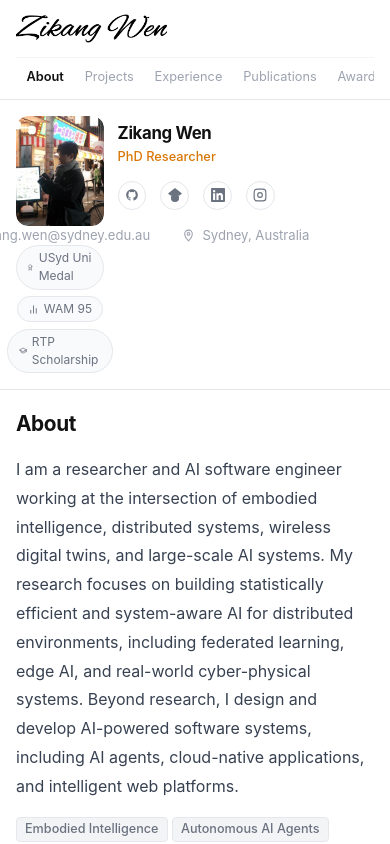
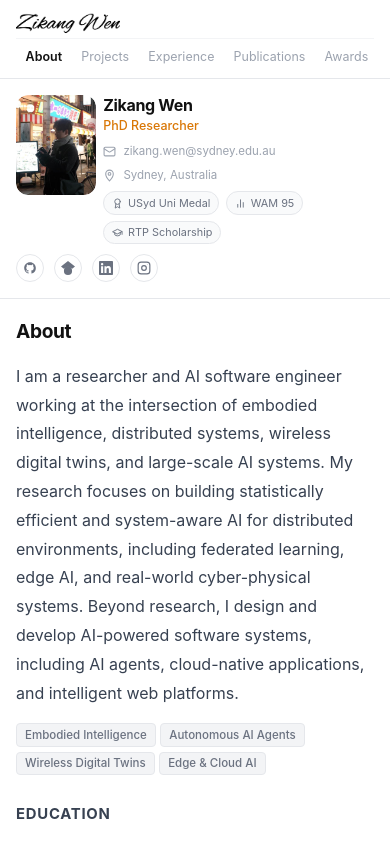
Before and after one commit to Ukrole/vite-react-template, a React (Vite) app: page / in a window 390 px wide. Shown: the top 844 px of the page. Built offline with nearby package versions, Linux system fonts and the light colour scheme.

Commit message:
version7.6

```diff
--- a/src/react-app/index.css
+++ b/src/react-app/index.css
@@ -600,7 +600,7 @@ a { text-decoration: none; color: inherit; }
 ══════════════════════════════════════════════════════════════════════════════ */
 @media (max-width: 640px) {
 
-  /* Allow page to scroll naturally */
+  /* ── Base: natural scroll ── */
   html {
     font-size: clamp(13px, 4.2vw, 16px);
     overflow: auto;
@@ -622,43 +622,29 @@ a { text-decoration: none; color: inherit; }
     overflow: visible;
   }
 
-  /* ── Navbar: brand row + scrollable tabs row ── */
+  /* ── Navbar ── */
   .card-nav {
     height: auto;
     flex-direction: column;
     align-items: stretch;
-    padding: 0.55rem 1rem 0;
+    padding: 0.6rem 1rem 0;
     gap: 0;
   }
-  .nav-brand {
-    font-size: 1rem;
-    text-align: left;
-    padding-bottom: 0.4rem;
-  }
+  .nav-signature { height: 1.8rem; }
   .nav-pills {
     overflow-x: auto;
     -webkit-overflow-scrolling: touch;
     scrollbar-width: none;
     background: transparent;
-    border-radius: 0;
-    padding: 0 0 0.5rem;
+    padding: 0.35rem 0 0.5rem;
     gap: 0;
     border-top: 1px solid #f3f4f6;
-    padding-top: 0.35rem;
   }
   .nav-pills::-webkit-scrollbar { display: none; }
   .nav-pill {
-    font-size: 0.8rem;
-    padding: 0.25rem 0.65rem;
+    font-size: 0.78rem;
+    padding: 0.2rem 0.6rem;
     white-space: nowrap;
-    background: transparent;
-    border-radius: 0;
-  }
-  .nav-pill.active {
-    background: transparent;
-    color: #111;
-    font-weight: 600;
-    box-shadow: none;
   }
 
   /* ── Body: stack vertically ── */
@@ -667,64 +653,78 @@ a { text-decoration: none; color: inherit; }
     overflow: visible;
   }
 
-  /* ── Sidebar: compact grid — photo left, info+social right ── */
+  /* ── Sidebar: photo left, info right ── */
   .sidebar {
     width: 100%;
     border-right: none;
     border-bottom: 1px solid #e5e7eb;
     padding: 1rem;
     display: grid;
-    grid-template-columns: 88px 1fr;
-    grid-template-rows: auto auto;
+    grid-template-columns: 80px 1fr;
     column-gap: 0.85rem;
-    row-gap: 0;
+    row-gap: 0.45rem;
     overflow-y: visible;
     align-items: start;
+    gap: 0.45rem;
   }
+
+  /* photo spans full height on left */
   .sidebar-photo-wrap {
     grid-column: 1;
-    grid-row: 1 / 3;
-    width: 88px;
+    grid-row: 1 / 5;
+    width: 80px;
   }
+
+  /* name/title block */
   .sidebar-info {
     grid-column: 2;
     grid-row: 1;
     text-align: left;
-    align-self: center;
+    align-self: end;
   }
-  .sidebar-name       { font-size: 1.05rem; text-align: left; }
-  .sidebar-title      { font-size: 0.8rem;  text-align: left; }
-  .sidebar-institution{ font-size: 0.73rem; text-align: left; }
-  .sidebar-status     { margin-top: 0.35rem; }
+  .sidebar-name  { font-size: 1rem;  text-align: left; }
+  .sidebar-title { font-size: 0.78rem; text-align: left; margin-top: 0.1rem; }
 
+  /* email + location rows */
+  .sidebar-email {
+    grid-column: 2;
+    justify-content: flex-start;
+    font-size: 0.72rem;
+  }
+
+  /* badges row */
+  .sidebar-badges {
+    grid-column: 2;
+    justify-content: flex-start;
+  }
+  .sidebar-badge { font-size: 0.68rem; padding: 0.15rem 0.5rem; }
+
+  /* social icons */
   .social-row {
-    grid-column: 2;
-    grid-row: 2;
+    grid-column: 1 / -1;
     justify-content: flex-start;
-    margin-top: 0.45rem;
-    flex-wrap: nowrap;
+    gap: 10px;
+    margin-top: 0.2rem;
   }
-  .social-icon { width: 1.8rem; height: 1.8rem; }
+  .social-icon { width: 1.75rem; height: 1.75rem; }
 
-  /* hide research interests on mobile to keep sidebar compact */
-  .interests-box { display: none; }
-
-  /* ── Main content: full width, natural scroll ── */
+  /* ── Main content ── */
   .main-content {
     overflow-y: visible;
     padding: 1.1rem 1rem 2.5rem;
   }
   .section-fade { height: auto; }
+  .section-title { font-size: 1.2rem; }
 
-  /* ── Section title ── */
-  .section-title { font-size: 1.3rem; }
+  /* ── Pub cards ── */
+  .pub-card { padding-left: 0; }
 
-  /* ── Fact chips: 2-per-row ── */
-  .facts-row { gap: 0.45rem; }
-  .fact-chip { min-width: calc(50% - 0.25rem); flex: 1; }
+  /* ── Tags ── */
+  .tag { font-size: 0.72rem; }
 
-  /* ── Pub cards: no left-border accent (too tight) ── */
-  .pub-card { padding-left: 0; }
+  /* ── Edu ── */
+  .edu-item { flex-direction: column; gap: 0.15rem; }
+  .edu-period { margin-left: 0; }
 
   /* ── Chatbot ── */
   .chatbot-messages { max-height: 11rem; }
```
